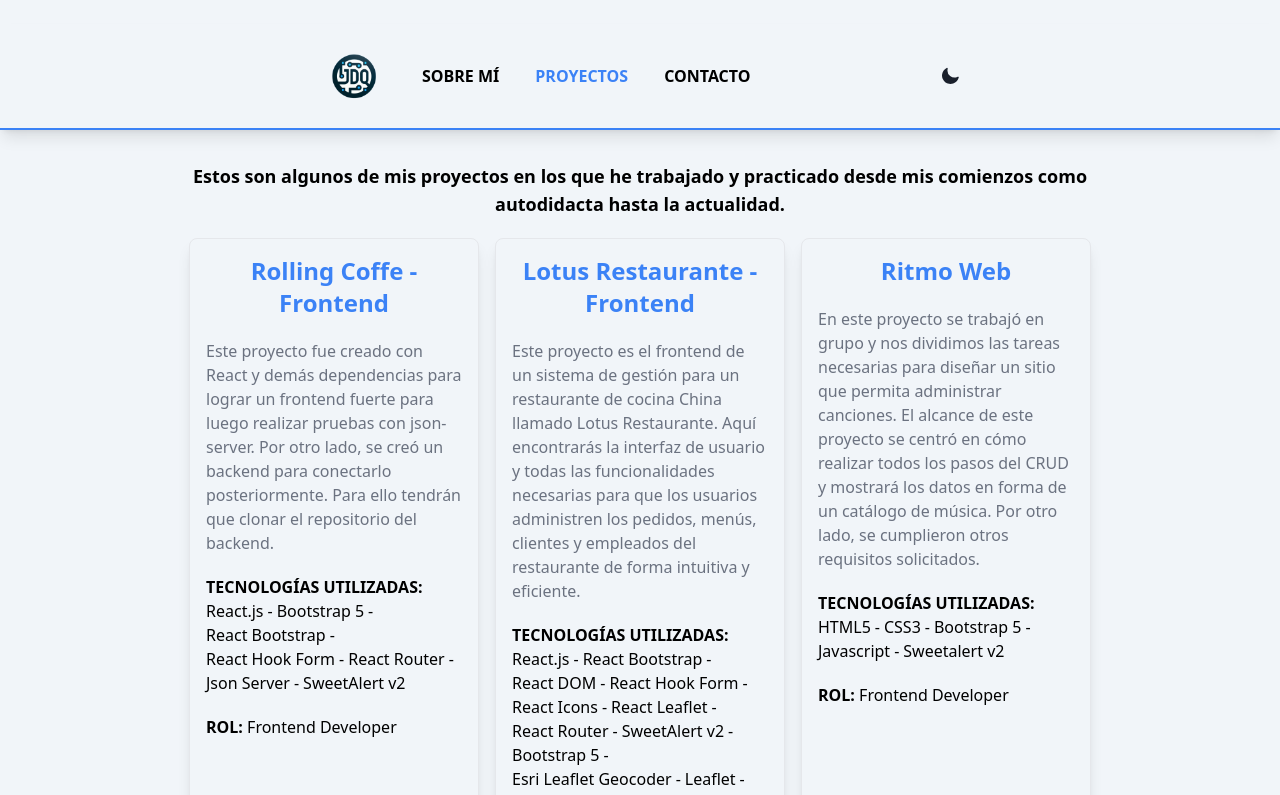
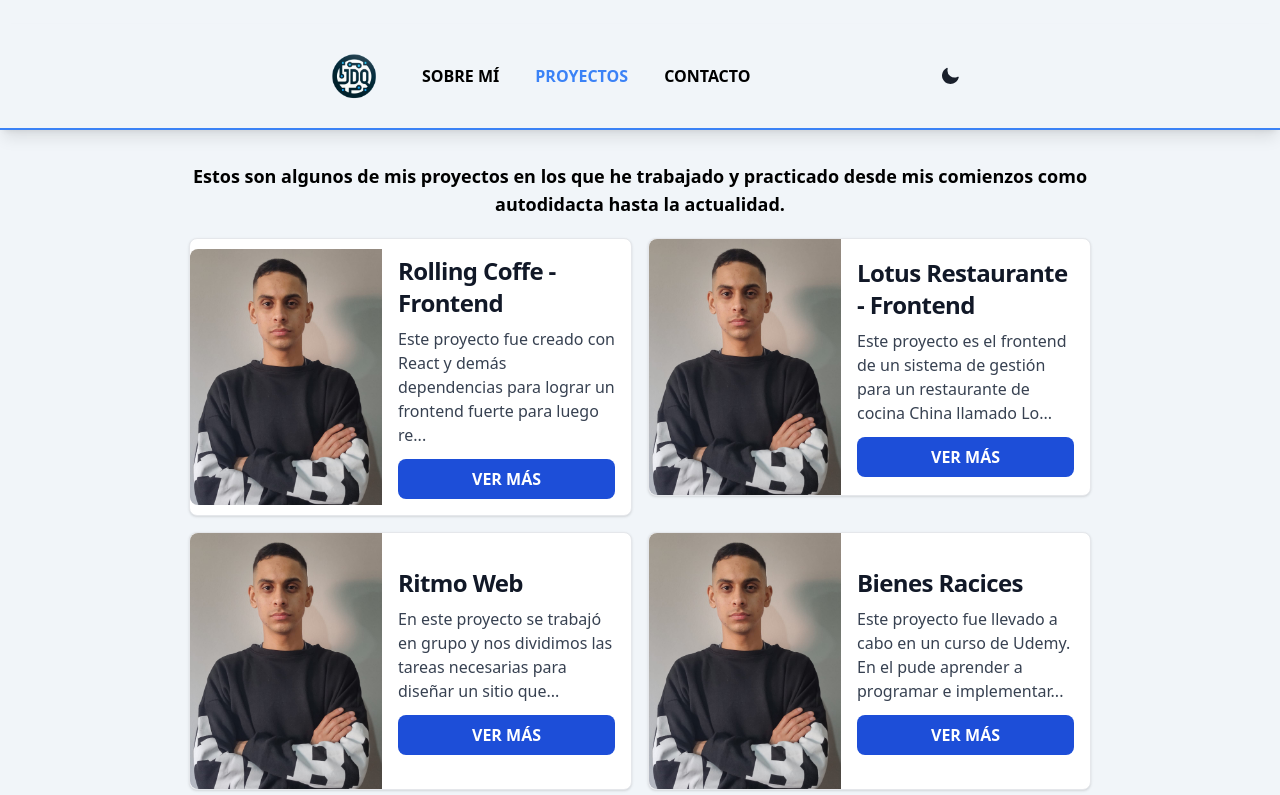
Before and after one commit to juanchyquintana/portfolio-jdq, a React (Vite) app: page /projects in a window 1280 px wide. Shown: the top 795 px of the page. Built offline with nearby package versions, Linux system fonts and the light colour scheme.

Commit message:
add a modal for the projects details

```diff
--- a/package.json
+++ b/package.json
@@ -12,11 +12,11 @@
   "dependencies": {
     "bootstrap-icons": "^1.11.3",
     "framer-motion": "^11.18.2",
-    "react": "^18.2.0",
-    "react-dom": "^18.2.0",
+    "react": "^19.0.0",
+    "react-dom": "^19.0.0",
     "react-icons": "^5.4.0",
     "react-intersection-observer": "^9.15.1",
-    "react-router-dom": "^6.28.2"
+    "react-router-dom": "^7.1.3"
   },
   "devDependencies": {
     "@types/react": "^18.2.66",
--- a/src/App.tsx
+++ b/src/App.tsx
@@ -4,6 +4,8 @@ import IndexPage from "./components/IndexPage";
 import ProjectsPage from "./components/ProjectsPage";
 import Aboutme from "./components/Aboutme";
 import ContactPage from "./components/ContactPage";
+import ModalProjectDetail from "./components/ModalProjectDetail";
+import Error404 from "./components/Error404";
 
 function App() {
   return (
@@ -12,9 +14,11 @@ function App() {
         <Routes>
           <Route element={<Layouts />}>
             <Route path="/" element={<IndexPage />} index />
+            <Route path="/projects/:id" element={<ModalProjectDetail />} />
             <Route path="/projects" element={<ProjectsPage />} />
             <Route path="/aboutme" element={<Aboutme />} />
             <Route path="/contact" element={<ContactPage />} />
+            <Route path="*" element={<Error404 />} />
           </Route>
         </Routes>
       </BrowserRouter>
--- a/src/components/Error404.tsx
+++ b/src/components/Error404.tsx
@@ -6,9 +6,10 @@ function Error404() {
     <div className="container">
         <div className="d-flex justify-content-center ">
           <img src={pittyLogo} alt="Imagen de Error" />
+          <p className="text-center text-6xl mb-5 font-bold">ERROR 404</p>
         </div>
 
-        <div className="d-flex justify-content-center mb-5">
+        <div className="d-flex text-center mb-5 w-full bg-blue-700 hover:bg-blue-900 text-white uppercase font-bold rounded-lg p-2">
           <Link to={"/"} className="w-50 fw-bold text-uppercase">Volver a Inicio</Link>
         </div>
     </div>
--- /dev/null
+++ b/src/components/ModalProjectDetail.tsx
@@ -0,0 +1,32 @@
+import { useNavigate, useParams } from "react-router-dom";
+import Error404 from "./Error404";
+
+export default function ModalProjectDetail() {
+  const navigate = useNavigate();
+  const { id } = useParams();
+
+  if (!id) {
+    return <Error404 />;
+  }
+
+  return (
+    <div
+      className="fixed inset-0 flex items-center justify-center bg-black bg-opacity-50 z-50"
+      onClick={() => navigate(-1)}
+    >
+      <div
+        className="bg-white rounded-lg shadow-lg p-6"
+        onClick={(e) => e.stopPropagation()}
+      >
+        <h2 className="text-xl font-bold mb-4">Project Detail {id}</h2>
+        <p>Aquí puedes mostrar detalles adicionales del proyecto.</p>
+        <button
+          className="mt-4 bg-blue-500 text-white px-4 py-2 rounded"
+          onClick={() => navigate(-1)}
+        >
+          Cerrar
+        </button>
+      </div>
+    </div>
+  );
+}
--- /dev/null
+++ b/src/components/Projects.tsx
@@ -0,0 +1,44 @@
+import { ProjectsType } from "../types";
+import profilePhoto from "../img/Perfil_Foto_Juan.jpeg";
+import { Link } from "react-router-dom";
+
+type ProjectsProps = {
+  project: ProjectsType;
+};
+
+function Projects({ project }: ProjectsProps) {
+  return (
+    <>
+      <section className="flex flex-col items-center bg-white border border-gray-200 rounded-lg shadow md:flex-row md:max-w-xl hover:bg-gray-100 dark:border-gray-700 dark:bg-gray-800 dark:hover:bg-gray-700">
+        <img
+          className="object-cover w-full rounded-t-lg h-40 md:h-auto md:w-48 md:rounded-none md:rounded-s-lg"
+          src={profilePhoto}
+          alt={project.name}
+        />
+        <div className="flex flex-col justify-between p-4 leading-normal">
+          <div>
+            <h5 className="mb-2 text-2xl font-bold tracking-tight text-gray-900 dark:text-white">
+              {project.name}
+            </h5>
+          </div>
+
+          <div>
+            <p className="mb-3 font-normal text-gray-700 dark:text-gray-400">
+              {project.description.substring(0, 100)}...
+            </p>
+          </div>
+
+          <div className="w-full text-center font-bold bg-blue-700 text-white p-2 rounded-lg uppercase hover:bg-blue-500">
+            <Link
+              to={`/projects/${project.id}`}
+            >
+              Ver más
+            </Link>
+          </div>
+        </div>
+      </section>
+    </>
+  );
+}
+
+export default Projects;
--- a/src/components/ProjectsPage.tsx
+++ b/src/components/ProjectsPage.tsx
@@ -2,7 +2,7 @@ import { InView, useInView } from "react-intersection-observer";
 import { motion, useAnimation } from "framer-motion";
 import { projects } from "../data/projects";
 import { useEffect } from "react";
-import CardProject from "./CardProject";
+import Projects from "./Projects";
 
 export default function ProjectsPage() {
   const controls = useAnimation();
@@ -26,7 +26,7 @@ export default function ProjectsPage() {
         desde mis comienzos como autodidacta hasta la actualidad.
       </p>
 
-      <div className="grid grid-cols-1 md:grid-cols-2 lg:grid-cols-3 gap-4 mt-5">
+      <div className="grid grid-cols-1 md:grid-cols-2 gap-4 mt-5">
         {projects.map((project, index) => (
           <InView key={project.id} triggerOnce>
             {({ inView, ref }) => (
@@ -41,7 +41,7 @@ export default function ProjectsPage() {
                 transition={{ duration: 0.5, delay: index * 0.1 }} // Añade un pequeño delay a cada proyecto
                 className="w-full"
               >
-                <CardProject project={project} />
+                <Projects project={project} />
               </motion.div>
             )}
           </InView>
```
Also changed, not shown: 1 other file (tests, documents, lock files or other folders).
